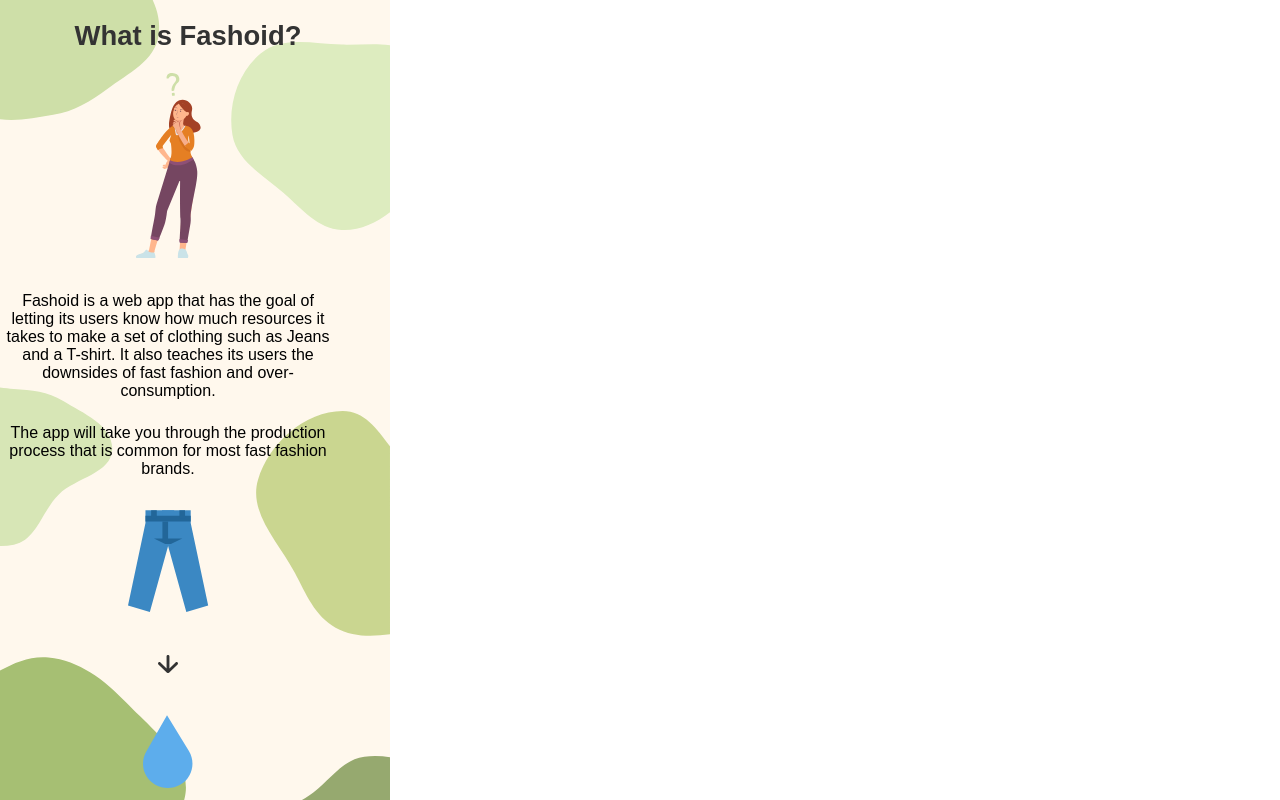
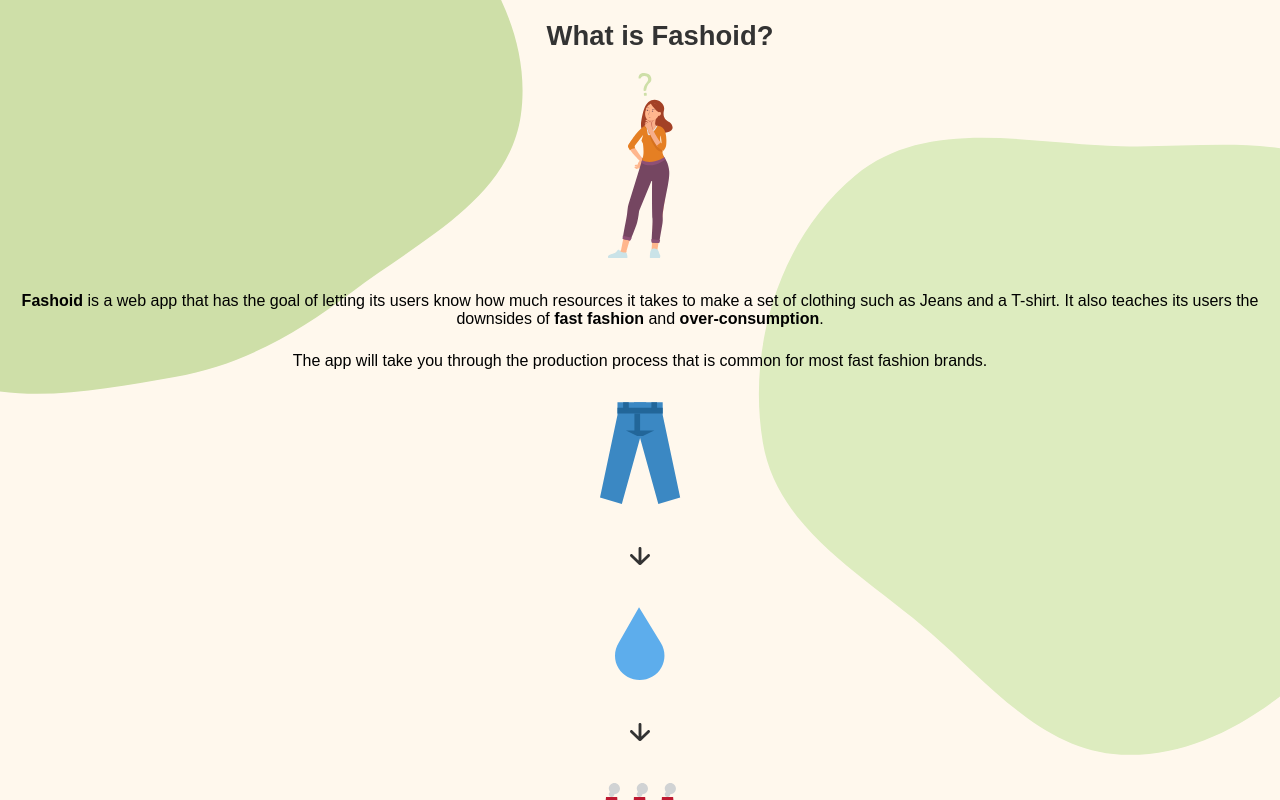
Before and after one commit to Ishan-sa/Final_Project-DCD, a Next.js app in the folder fashoid/: page / in a window 1280 px wide. Shown: the top 800 px of the page. Built offline with nearby package versions, Linux system fonts and the light colour scheme.

Commit message:
fixed bg, home page done, started with the 2nd page

```diff
--- a/fashoid/comps/background.js
+++ b/fashoid/comps/background.js
@@ -3,12 +3,12 @@
 
 const BackgroundImage = styled.div`
     position: fixed;
-    width: 390px;
+    width: 100vw;
     height: 100vh;
     z-index: -999;
 `
 const BGImg = styled.img`
-    width: 390px;
+    width: 100%;
     height: auto;
 `
 export default function Background({
--- a/fashoid/comps/text-content.js
+++ b/fashoid/comps/text-content.js
@@ -1,7 +1,7 @@
 import styled from "styled-components";
 const Introduction = styled.div`
     color: black;
-    width: 336px;
+    width: 100%;
     padding: 12px 0px 12px 0px;
     text-align: center;
 `
@@ -9,9 +9,7 @@
 export default function BodyText({
     txt = "lorem ipsum"
 }) {
-    return <div>
-        <Introduction>
-            {txt}
-        </Introduction>
-    </div>
+    return <Introduction>
+        {txt}
+    </Introduction>
 }
--- a/fashoid/pages/index.js
+++ b/fashoid/pages/index.js
@@ -20,13 +20,21 @@
   cursor: pointer;
   font-family: 'Montserrat', sans-serif;
   margin-top: 20px;
+  margin-bottom: 20px;
+`
+
+const MainCont = styled.div`
+  display: flex;
+  flex-direction: column;
+  align-items: center;
+  width: 100vw;
 `
 
 export default function Main() {
 
   const r = useRouter();
 
-  return <div>
+  return <MainCont>
     <Background img="/Home_bg.svg" />
     <Head1 txt="What is Fashoid?" />
     <Img
@@ -35,7 +43,9 @@
       h="188.01"
     />
 
-    <BodyText txt="Fashoid is a web app that has the goal of letting its users know how much resources it takes to make a set of clothing such as Jeans and a T-shirt. It also teaches its users the downsides of fast fashion and over-consumption." />
+    <BodyText txt={<>
+      <b>Fashoid</b> is a web app that has the goal of letting its users know how much resources it takes to make a set of clothing such as Jeans and a T-shirt. It also teaches its users the downsides of <b>fast fashion</b> and <b>over-consumption</b>.
+    </>} />
     <BodyText txt="The app will take you through the production process that is common for most fast fashion brands." />
 
     <Img
@@ -67,11 +77,10 @@
       w="96.11"
       h="101.76"
     />
-    <div className="StartBtn">
-      <StartBtn onClick={
-        () => r.push("/start")
-      }>Click to enter simulation</StartBtn>
-    </div>
 
-  </div >
+    <StartBtn onClick={
+      () => r.push("/start")
+    }>Click to enter simulation</StartBtn>
+
+  </MainCont >
 }
--- a/fashoid/styles/globals.css
+++ b/fashoid/styles/globals.css
@@ -15,11 +15,11 @@
   box-sizing: border-box;
 }
 
-.StartBtn {
+/* .StartBtn {
   display: flex;
   justify-content: center;
   padding: 25px 0px 25px 0px;
-}
+} */
 
 /* .StartBtn button:hover {
   -webkit-transform: perspective(1px) translateZ(0);
```
